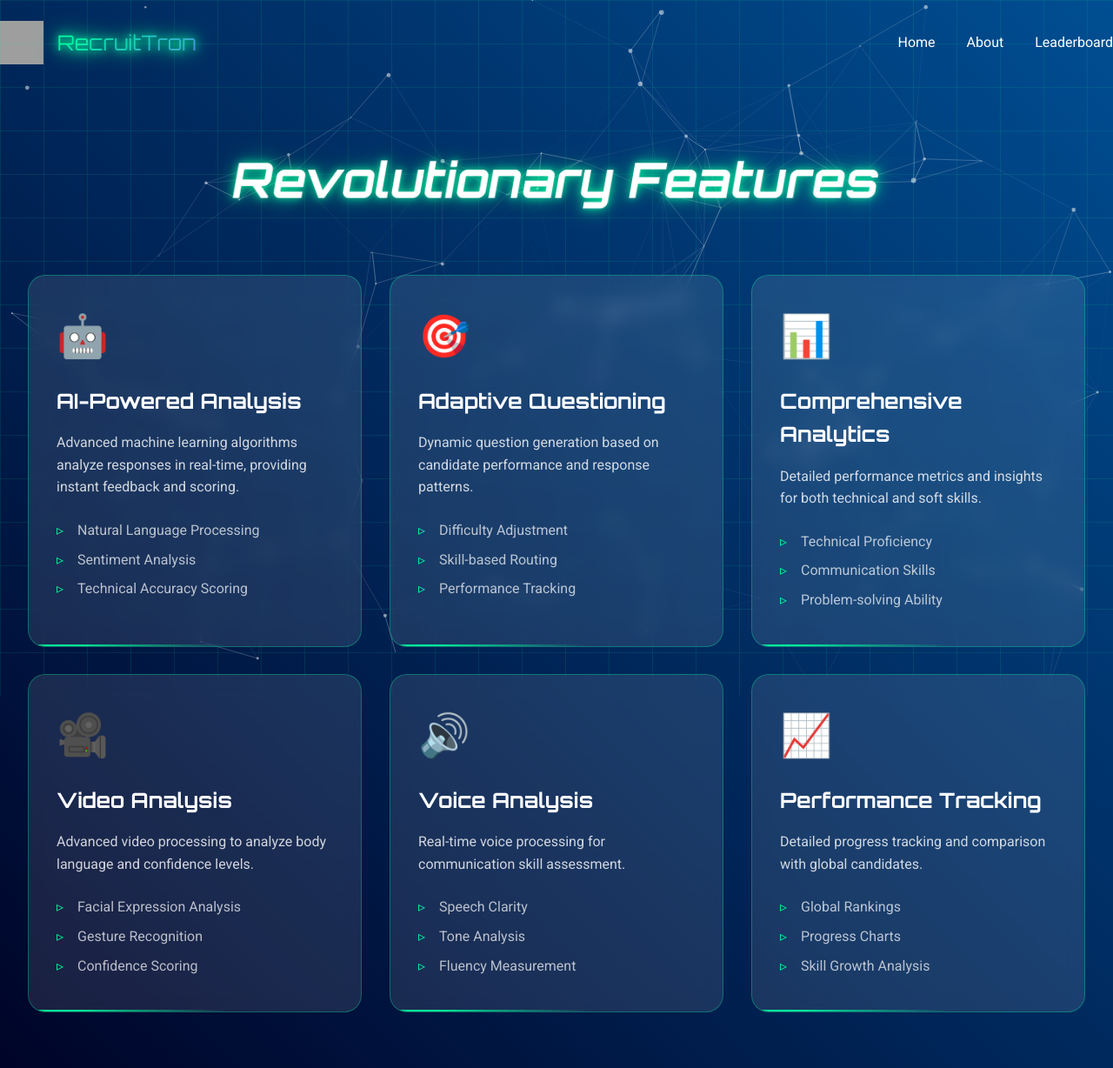
After one commit to StackOverflowed512/RecruiTron-, a Flask app: page /features in a window 1280 px wide. The commit adds this page. Shown: the whole page at 87% size. Run offline with Flask 3, Linux system fonts and the light colour scheme; parts of the project's set-up code (start-up, migrations or seed data) failed here and were passed over; grey boxes are pictures that could not be loaded.

Commit message:
features page

```diff
--- a/app.py
+++ b/app.py
@@ -308,6 +308,10 @@ def analyze_response():
         print(f"Error analyzing response: {e}")
         return jsonify({'success': False, 'error': str(e)}), 500
 
+@app.route('/features')
+def features():
+    return render_template('features.html')
+
 @app.route('/feedback')
 def feedback():
     if 'final_score' not in session or 'overall_feedback' not in session:
--- a/static/css/style.css
+++ b/static/css/style.css
@@ -247,9 +247,6 @@ body.torch-effect {
         opacity: 1;
     }
 }
-
-/* Rest of your existing styles... */
-/* (Keep all your other styles below this point) */
 
 /* Hero Section */
 .hero-section {
@@ -711,3 +708,154 @@ body.torch-effect {
     position: absolute;
     left: 0;
 }
+
+/* Features Page Specific Styles */
+.features-page {
+    background: linear-gradient(45deg, #000428, #004e92);
+    min-height: 100vh;
+    overflow-x: hidden;
+}
+
+.cyber-grid {
+    position: fixed;
+    top: 0;
+    left: 0;
+    width: 100%;
+    height: 100%;
+    background:
+        linear-gradient(transparent 0%, rgba(0, 255, 157, 0.2) 2%, transparent 3%),
+        linear-gradient(90deg, transparent 0%, rgba(0, 255, 157, 0.2) 2%, transparent 3%);
+    background-size: 50px 50px;
+    pointer-events: none;
+}
+
+.features-container {
+    max-width: 1400px;
+    margin: 2rem auto;
+    padding: 2rem;
+    position: relative;
+    z-index: 1;
+}
+
+.cyber-glitch {
+    font-family: 'Orbitron', sans-serif;
+    font-size: 3.5rem;
+    text-align: center;
+    color: #fff;
+    text-shadow:
+        0 0 10px rgba(0, 255, 157, 0.8),
+        0 0 20px rgba(0, 255, 157, 0.5),
+        0 0 30px rgba(0, 255, 157, 0.3);
+    margin-bottom: 4rem;
+    position: relative;
+    animation: cyber-glitch 1s infinite;
+}
+
+.features-grid-advanced {
+    display: grid;
+    grid-template-columns: repeat(auto-fit, minmax(350px, 1fr));
+    gap: 2rem;
+    perspective: 1000px;
+}
+
+.feature-card-3d {
+    background: rgba(255, 255, 255, 0.1);
+    backdrop-filter: blur(10px);
+    border-radius: 20px;
+    padding: 2rem;
+    transform-style: preserve-3d;
+    transition: all 0.5s cubic-bezier(0.175, 0.885, 0.32, 1.275);
+    border: 1px solid rgba(0, 255, 157, 0.3);
+    position: relative;
+    overflow: hidden;
+}
+
+.feature-card-3d:hover {
+    transform: translateY(-10px);
+    border-color: rgba(0, 255, 157, 0.8);
+    box-shadow:
+        0 0 20px rgba(0, 255, 157, 0.3),
+        0 0 40px rgba(0, 255, 157, 0.2),
+        0 0 60px rgba(0, 255, 157, 0.1);
+}
+
+.feature-card-3d .feature-icon {
+    font-size: 3rem;
+    margin-bottom: 1rem;
+    transform: translateZ(30px);
+}
+
+.feature-card-3d h3 {
+    color: #fff;
+    font-family: 'Orbitron', sans-serif;
+    font-size: 1.5rem;
+    margin-bottom: 1rem;
+    transform: translateZ(20px);
+}
+
+.feature-card-3d p {
+    color: rgba(255, 255, 255, 0.8);
+    margin-bottom: 1.5rem;
+    transform: translateZ(15px);
+}
+
+.feature-details ul {
+    list-style: none;
+    padding: 0;
+    color: rgba(255, 255, 255, 0.7);
+}
+
+.feature-details li {
+    margin: 0.5rem 0;
+    padding-left: 1.5rem;
+    position: relative;
+}
+
+.feature-details li::before {
+    content: '▹';
+    color: var(--primary-color);
+    position: absolute;
+    left: 0;
+}
+
+.cyber-border {
+    position: absolute;
+    bottom: 0;
+    left: 0;
+    width: 100%;
+    height: 2px;
+    background: linear-gradient(90deg, transparent, var(--primary-color), transparent);
+    animation: cyber-scan 2s linear infinite;
+}
+
+@keyframes cyber-scan {
+    0% {
+        transform: translateX(-100%);
+    }
+    100% {
+        transform: translateX(100%);
+    }
+}
+
+@keyframes cyber-glitch {
+    0%, 100% { transform: none; }
+    20% { transform: skewX(-15deg); }
+    40% { transform: skewX(10deg); }
+    60% { transform: skewX(-10deg); }
+    80% { transform: skewX(5deg); }
+}
+
+/* Responsive Design */
+@media (max-width: 768px) {
+    .cyber-glitch {
+        font-size: 2.5rem;
+    }
+
+    .features-grid-advanced {
+        grid-template-columns: 1fr;
+    }
+
+    .feature-card-3d {
+        padding: 1.5rem;
+    }
+}
--- /dev/null
+++ b/templates/features.html
@@ -0,0 +1,131 @@
+<!DOCTYPE html>
+<html lang="en">
+<head>
+    <meta charset="UTF-8">
+    <meta name="viewport" content="width=device-width, initial-scale=1.0">
+    <title>RecruitTron Features - Next-Gen AI Interviewer</title>
+    <link rel="stylesheet" href="/static/css/style.css">
+    <link href="https://fonts.googleapis.com/css2?family=Orbitron:wght@400;700&family=Roboto:wght@300;400;700&display=swap" rel="stylesheet">
+    <script src="https://cdnjs.cloudflare.com/ajax/libs/particles.js/2.0.0/particles.min.js"></script>
+</head>
+<body class="features-page">
+    <div id="particles-js"></div>
+    <div class="cyber-grid"></div>
+
+    <nav class="nav-bar glass-nav">
+        <div class="logo-container">
+            <img src="/static/img/logo.png" alt="RecruitTron Logo" class="logo">
+            <span class="logo-text neon-text">RecruitTron</span>
+        </div>
+        <div class="nav-links">
+            <a href="/">Home</a>
+            <a href="/about">About</a>
+            <a href="/leaderboard">Leaderboard</a>
+        </div>
+    </nav>
+
+    <div class="features-container">
+        <h1 class="cyber-glitch" data-text="Revolutionary Features">Revolutionary Features</h1>
+
+        <div class="features-grid-advanced">
+            <div class="feature-card-3d" data-tilt>
+                <div class="feature-icon">🤖</div>
+                <h3>AI-Powered Analysis</h3>
+                <p>Advanced machine learning algorithms analyze responses in real-time, providing instant feedback and scoring.</p>
+                <div class="feature-details">
+                    <ul>
+                        <li>Natural Language Processing</li>
+                        <li>Sentiment Analysis</li>
+                        <li>Technical Accuracy Scoring</li>
+                    </ul>
+                </div>
+                <div class="cyber-border"></div>
+            </div>
+
+            <div class="feature-card-3d" data-tilt>
+                <div class="feature-icon">🎯</div>
+                <h3>Adaptive Questioning</h3>
+                <p>Dynamic question generation based on candidate performance and response patterns.</p>
+                <div class="feature-details">
+                    <ul>
+                        <li>Difficulty Adjustment</li>
+                        <li>Skill-based Routing</li>
+                        <li>Performance Tracking</li>
+                    </ul>
+                </div>
+                <div class="cyber-border"></div>
+            </div>
+
+            <div class="feature-card-3d" data-tilt>
+                <div class="feature-icon">📊</div>
+                <h3>Comprehensive Analytics</h3>
+                <p>Detailed performance metrics and insights for both technical and soft skills.</p>
+                <div class="feature-details">
+                    <ul>
+                        <li>Technical Proficiency</li>
+                        <li>Communication Skills</li>
+                        <li>Problem-solving Ability</li>
+                    </ul>
+                </div>
+                <div class="cyber-border"></div>
+            </div>
+
+            <div class="feature-card-3d" data-tilt>
+                <div class="feature-icon">🎥</div>
+                <h3>Video Analysis</h3>
+                <p>Advanced video processing to analyze body language and confidence levels.</p>
+                <div class="feature-details">
+                    <ul>
+                        <li>Facial Expression Analysis</li>
+                        <li>Gesture Recognition</li>
+                        <li>Confidence Scoring</li>
+                    </ul>
+                </div>
+                <div class="cyber-border"></div>
+            </div>
+
+            <div class="feature-card-3d" data-tilt>
+                <div class="feature-icon">🔊</div>
+                <h3>Voice Analysis</h3>
+                <p>Real-time voice processing for communication skill assessment.</p>
+                <div class="feature-details">
+                    <ul>
+                        <li>Speech Clarity</li>
+                        <li>Tone Analysis</li>
+                        <li>Fluency Measurement</li>
+                    </ul>
+                </div>
+                <div class="cyber-border"></div>
+            </div>
+
+            <div class="feature-card-3d" data-tilt>
+                <div class="feature-icon">📈</div>
+                <h3>Performance Tracking</h3>
+                <p>Detailed progress tracking and comparison with global candidates.</p>
+                <div class="feature-details">
+                    <ul>
+                        <li>Global Rankings</li>
+                        <li>Progress Charts</li>
+                        <li>Skill Growth Analysis</li>
+                    </ul>
+                </div>
+                <div class="cyber-border"></div>
+            </div>
+        </div>
+    </div>
+
+    <script src="https://cdnjs.cloudflare.com/ajax/libs/vanilla-tilt/1.7.0/vanilla-tilt.min.js"></script>
+    <script>
+        VanillaTilt.init(document.querySelectorAll(".feature-card-3d"), {
+            max: 25,
+            speed: 400,
+            glare: true,
+            "max-glare": 0.5,
+        });
+
+        particlesJS.load('particles-js', '/static/js/particles-config.json', function() {
+            console.log('particles.js loaded');
+        });
+    </script>
+</body>
+</html>
--- a/templates/index.html
+++ b/templates/index.html
@@ -18,7 +18,8 @@
             </div>
             <div class="nav-links">
                 <a href="/about">About</a>
-                <a href="#features">Features</a>
+                <!-- Change this line in the nav-links div -->
+                <a href="/features">Features</a>
                 <a href="/leaderboard">Leaderboard</a>
             </div>
         </nav>
```
